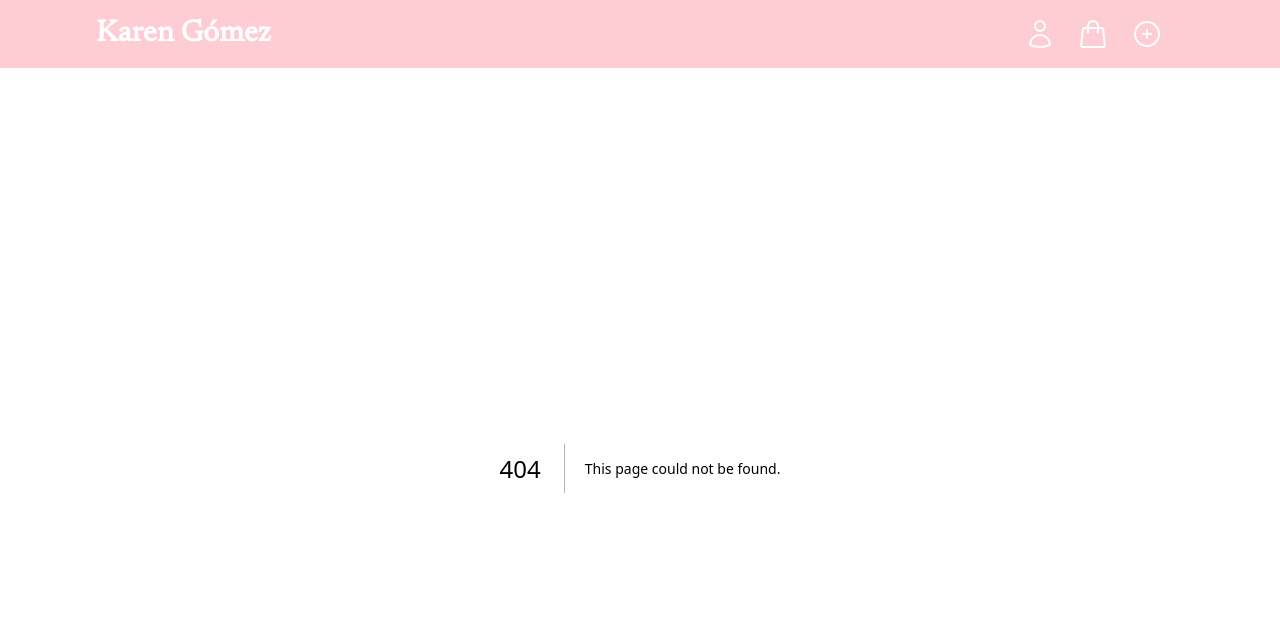
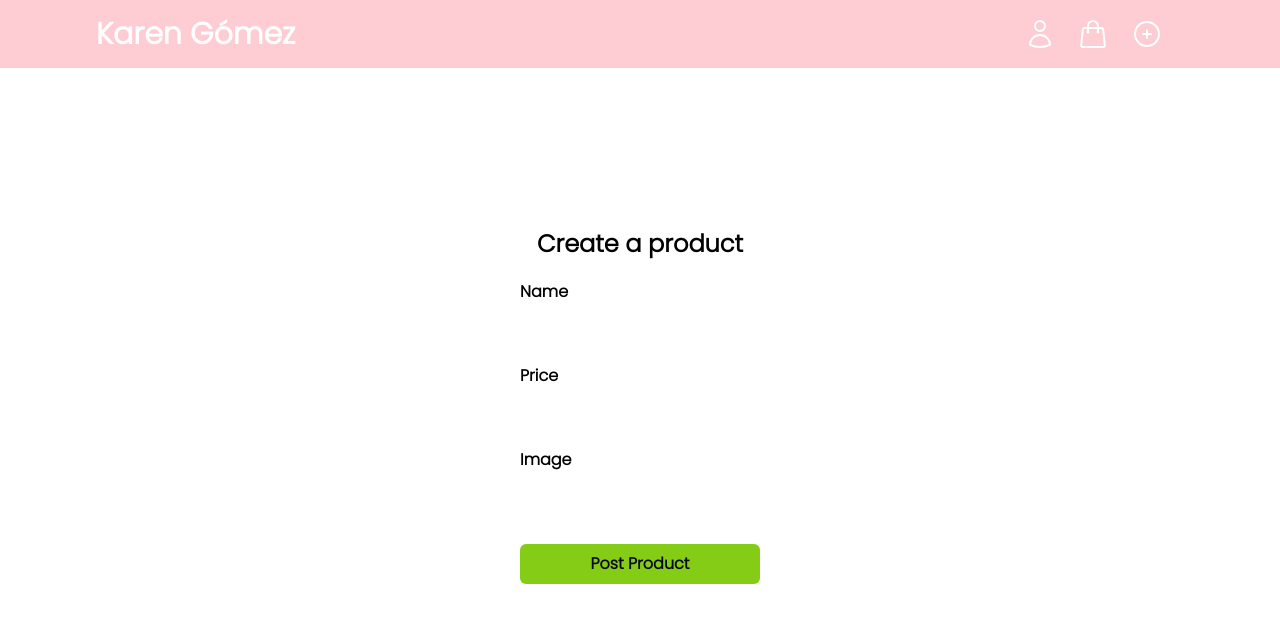
Before and after one commit to karengomezs/ecommerce, a Next.js app: page /create-product in a window 1280 px wide. Before the commit this address had no page. Shown: the top 622 px of the page. Built offline with nearby package versions, Linux system fonts and the light colour scheme.

Commit message:
firebase and progress form

```diff
--- a/package.json
+++ b/package.json
@@ -10,12 +10,14 @@
   },
   "dependencies": {
     "@clerk/nextjs": "^4.21.3",
+    "@radix-ui/react-form": "^0.0.3",
     "@types/node": "20.3.1",
     "@types/react": "18.2.12",
     "@types/react-dom": "18.2.5",
     "autoprefixer": "10.4.14",
     "eslint": "8.43.0",
     "eslint-config-next": "13.4.6",
+    "firebase": "^9.22.2",
     "next": "13.4.6",
     "postcss": "8.4.24",
     "react": "18.2.0",
--- /dev/null
+++ b/src/app/components/Form-product.tsx
@@ -0,0 +1,79 @@
+"use client";
+
+import * as Form from "@radix-ui/react-form";
+
+export default function FormProduct() {
+  return (
+    <div className="flex flex-col items-center mt-40 text-black font-semibold">
+      <h2 className="text-2xl mb-5">Create a product</h2>
+      <Form.Root className="flex flex-col gap-4">
+        <Form.Field className="mx-auto" name="email">
+          <div className="flex flex-col gap-1">
+            <Form.Label className="">Name</Form.Label>
+            <Form.Control asChild>
+              <input
+                onChange={(e) => {
+                  const user = e.target.value;
+                  //   setUser(user);
+                }}
+                className="w-60 p-2 rounded-md"
+                type="email"
+                required
+              />
+            </Form.Control>
+          </div>
+        </Form.Field>
+
+        <Form.Field className="mx-auto" name="email">
+          <div className="flex flex-col gap-1">
+            <Form.Label className="">Price</Form.Label>
+            <Form.Control asChild>
+              <input
+                onChange={(e) => {
+                  const password = e.target.value;
+                  //   setPassword(password);
+                }}
+                className="w-60 p-2 rounded-md"
+                type="email"
+                required
+              />
+            </Form.Control>
+          </div>
+        </Form.Field>
+
+        <Form.Field className="mx-auto" name="email">
+          <div className="flex flex-col gap-1">
+            <Form.Label className="">Image</Form.Label>
+            <Form.Control asChild>
+              <input
+                onChange={(e) => {
+                  const password = e.target.value;
+                  //   setPassword(password);
+                }}
+                className="w-60 p-2 rounded-md"
+                type="email"
+                required
+              />
+            </Form.Control>
+          </div>
+        </Form.Field>
+
+        <Form.Submit asChild>
+          <button
+            onClick={() => {
+              console.log("entra");
+
+              //   if (user === "karen" && password === "123") {
+              //     router.push("/content");
+              //   }
+            }}
+            type="submit"
+            className="w-60 p-2 mt-3 mx-auto rounded-md bg-lime-500 text-center font-bold text-gray-950"
+          >
+            Post Product
+          </button>
+        </Form.Submit>
+      </Form.Root>
+    </div>
+  );
+}
--- a/src/app/components/Hola.tsx
+++ /dev/null
@@ -1,3 +0,0 @@
-export default function Hola() {
-  return <h1>hola</h1>;
-}
--- a/src/app/components/Navbar.tsx
+++ b/src/app/components/Navbar.tsx
@@ -42,6 +42,7 @@ export default function Navbar() {
             </svg>
           </li>
           <li>
+            <Link href="/create-product">
               <svg
                 xmlns="http://www.w3.org/2000/svg"
                 fill="none"
@@ -56,6 +57,7 @@ export default function Navbar() {
                   d="M12 9v6m3-3H9m12 0a9 9 0 11-18 0 9 9 0 0118 0z"
                 />
               </svg>
+            </Link>
           </li>
           <li>
             <UserButton afterSignOutUrl="/" />
--- /dev/null
+++ b/src/app/create-product/page.tsx
@@ -0,0 +1,9 @@
+import FormProduct from "../components/Form-product";
+
+export default function CreateProduct() {
+  return (
+    <>
+      <FormProduct />
+    </>
+  );
+}
--- a/src/app/layout.tsx
+++ b/src/app/layout.tsx
@@ -1,10 +1,10 @@
 import "./globals.css";
-import { Newsreader } from "next/font/google";
+import { Poppins } from "next/font/google";
 import { ClerkProvider } from "@clerk/nextjs";
 import Navbar from "./components/Navbar";
 
-const inter = Newsreader({
-  weight: "400",
+const inter = Poppins({
+  weight: "300",
   subsets: ["latin"],
   display: "swap",
 });
--- a/src/middleware.ts
+++ b/src/middleware.ts
@@ -1,6 +1,6 @@
 import { authMiddleware } from "@clerk/nextjs";
 export default authMiddleware({
-  publicRoutes: ["/"],
+  publicRoutes: ["/", "/create-product"],
 });
 
 export const config = {
```
Also changed, not shown: src/firebase.ts (added, +23 -0 lines), 1 other file (tests, documents, lock files or other folders). Lines whose indentation alone changed are shown as unchanged.
